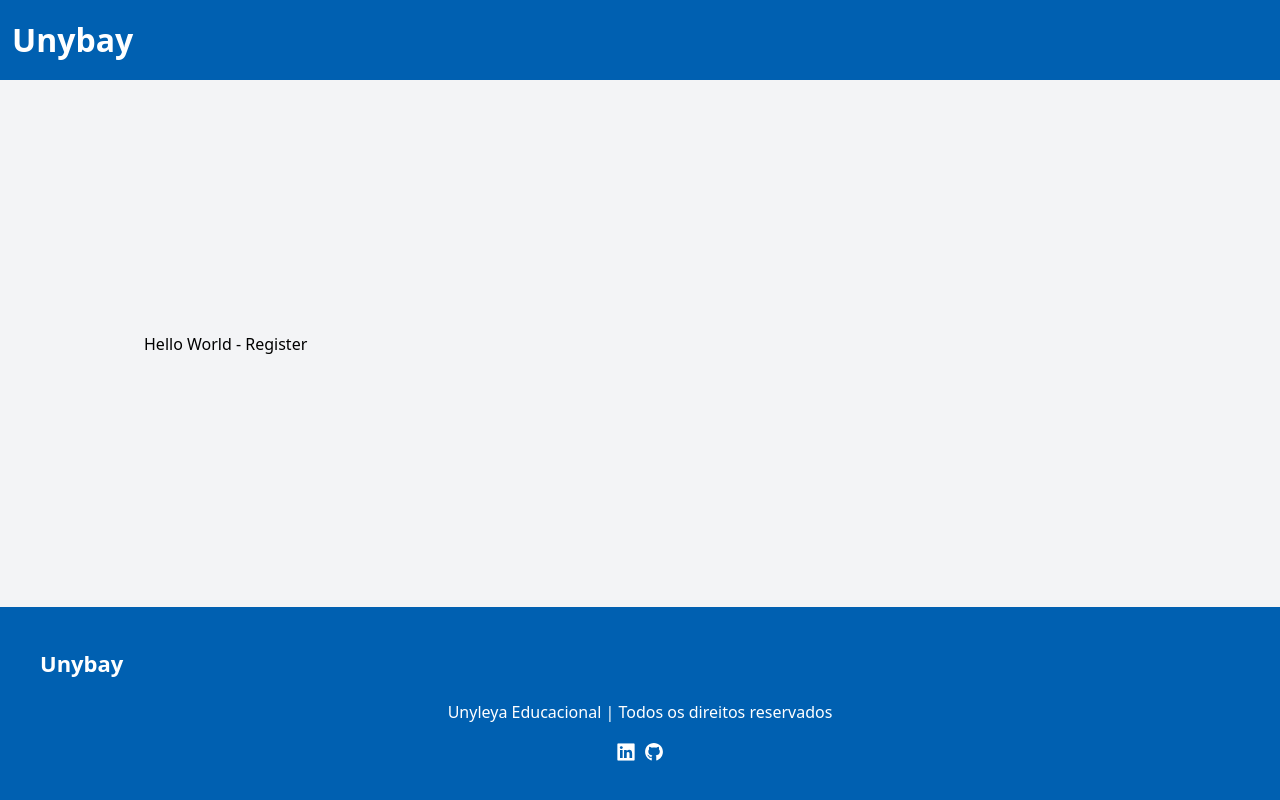
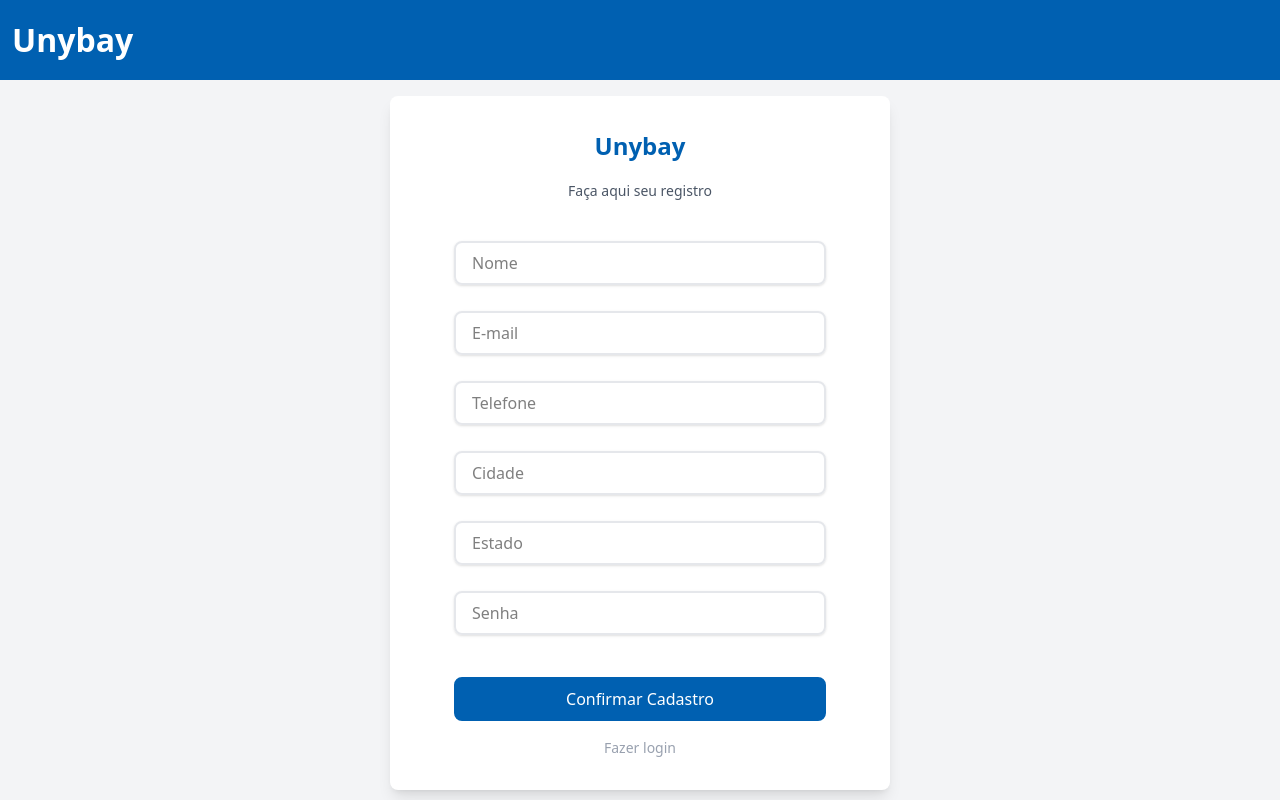
Before and after one commit to beacastroalves/projeto-final-pos-unyleya, a React (Vite) app: page /register in a window 1280 px wide. Shown: the top 800 px of the page. Built offline with nearby package versions, Linux system fonts and the light colour scheme.

Commit message:
Implementando e validando o formulario da pagina register

```diff
--- a/src/pages/login/index.tsx
+++ b/src/pages/login/index.tsx
@@ -2,6 +2,7 @@ import { useForm } from "react-hook-form";
 import AuthTemplate from "../../templates/auth-template";
 import * as Yup from "yup";
 import { yupResolver } from "@hookform/resolvers/yup";
+import { useNavigate } from "react-router-dom";
 
 type LoginForm = {
   email: string;
@@ -19,6 +20,8 @@ const schemaValidation = Yup.object().shape({
 
 const Login = () => {
 
+  const navigate = useNavigate();
+
   const {
     register,
     handleSubmit,
@@ -31,7 +34,7 @@ const Login = () => {
 
   return (
     <AuthTemplate>
-      <div className="bg-white py-8 px-10 rounded-lg shadow-lg w-[400px] flex flex-col gap-4 self-center">
+      <div className="bg-white py-8 px-20 rounded-lg shadow-lg w-[500px] flex flex-col gap-4 self-center">
         <h1 className="font-bold text-primary text-[24px] text-center">Unybay</h1>
         <p className="text-gray-600 text-[14px] text-center mb-6">Acesse a sua conta</p>
         <form
@@ -42,7 +45,7 @@ const Login = () => {
             <input
               {...register('email')}
               className="border-2 border-gray-200 rounded-lg py-2 px-4 outline-gray-400 shadow-sm"
-              type="text"
+              type="email"
               placeholder="E-mail"
             />
             { errors.email && (
@@ -62,9 +65,9 @@ const Login = () => {
             )}
           </div>
 
-          <button className="border-2 border-primary bg-primary text-white rounded-lg py-2 px-4 mt-4 cursor-pointer transition duration-200 hover:bg-primary-300 active:bg-primary-600 active:translate-[1px]" type="submit">Entrar</button>
+          <button className="border-2 border-primary bg-primary text-white rounded-lg py-2 px-4 my-4 cursor-pointer transition duration-200 hover:bg-primary-300 active:bg-primary-600 active:translate-[1px]" type="submit">Entrar</button>
+          <button onClick={() => navigate('/register')} className="text-gray-400 text-[14px] cursor-pointer hover:text-gray-600">Cadastre-se</button>
         </form>
-          <button className="text-gray-400 text-[14px] cursor-pointer hover:text-gray-600">Cadastre-se</button>
       </div>
     </AuthTemplate>
   )
--- a/src/pages/register/index.tsx
+++ b/src/pages/register/index.tsx
@@ -1,9 +1,142 @@
+import { useNavigate } from "react-router-dom";
 import AuthTemplate from "../../templates/auth-template";
+import { useForm } from "react-hook-form";
+import * as Yup from "yup";
+import { yupResolver } from "@hookform/resolvers/yup";
+// import { useNavigate } from "react-router-dom";
+
+type RegisterForm = {
+  name: string;
+  email: string;
+  phone: string;
+  city: string;
+  state: string;
+  password: string;
+}
+
+const schemaValidation = Yup.object().shape({
+  name: Yup.string().required("Campo obrigatório"),
+  email: Yup.string()
+    .email("Digite um e-mail válido")
+    .required("Campo obrigatório"),
+  phone: Yup.string().required("Campo obrigatório"),
+  city: Yup.string().required("Campo obrigatório"),
+  state: Yup.string().required("Campo obrigatório"),
+  password: Yup.string()
+    .required("Campo obrigatório")
+    .min(4, "Mínimo de 4 caracteres")
+});
 
 const Register = () => {
+
+  const navigate = useNavigate();
+
+  const {
+    register,
+    handleSubmit,
+    formState: { errors }
+  } = useForm<RegisterForm>({ resolver: yupResolver(schemaValidation) });
+
+  const createUser = (values: RegisterForm) => {
+    console.log(values);
+  };
+
   return (
     <AuthTemplate>
-      <h1>Hello World - Register</h1>
+      <div className="bg-white py-8 px-16 rounded-lg shadow-lg w-[500px] flex flex-col gap-4 self-center">
+        <h1 className="font-bold text-primary text-[24px] text-center">Unybay</h1>
+        <p className="text-gray-600 text-[14px] text-center mb-6">Faça aqui seu registro</p>
+        <form
+          className="flex flex-col"
+          onSubmit={handleSubmit(createUser)}
+        >
+
+          <div className="flex flex-col flex-1 min-h-[70px] h-[70px]">
+            <input
+              {...register('name')}
+              className="border-2 border-gray-200 rounded-lg py-2 px-4 outline-gray-400 shadow-sm"
+              type="text"
+              placeholder="Nome"
+            />
+            { errors.name && (
+              <span className="text-red-700 text-[12px] ml-2">{ errors.name.message }</span>
+            )}
+          </div>
+
+          <div className="flex flex-col flex-1 min-h-[70px] h-[70px]">
+            <input
+              {...register('email')}
+              className="border-2 border-gray-200 rounded-lg py-2 px-4 outline-gray-400 shadow-sm"
+              type="email"
+              placeholder="E-mail"
+            />
+            { errors.email && (
+              <span className="text-red-700 text-[12px] ml-2">{ errors.email.message }</span>
+            )}
+          </div>
+
+          <div className="flex flex-col flex-1 min-h-[70px] h-[70px]">
+            <input
+              {...register('phone')}
+              className="border-2 border-gray-200 rounded-lg py-2 px-4 outline-gray-400 shadow-sm"
+              type="tel"
+              placeholder="Telefone"
+            />
+            { errors.phone && (
+              <span className="text-red-700 text-[12px] ml-2">{ errors.phone.message }</span>
+            )}
+          </div>
+
+          <div className="flex flex-col flex-1 min-h-[70px] h-[70px]">
+            <input
+              {...register('city')}
+              className="border-2 border-gray-200 rounded-lg py-2 px-4 outline-gray-400 shadow-sm"
+              type="text"
+              placeholder="Cidade"
+            />
+            { errors.city && (
+              <span className="text-red-700 text-[12px] ml-2">{ errors.city.message }</span>
+            )}
+          </div>
+
+          <div className="flex flex-col flex-1 min-h-[70px] h-[70px]">
+            <input
+              {...register('state')}
+              className="border-2 border-gray-200 rounded-lg py-2 px-4 outline-gray-400 shadow-sm"
+              type="text"
+              placeholder="Estado"
+            />
+            { errors.state && (
+              <span className="text-red-700 text-[12px] ml-2">{ errors.state.message }</span>
+            )}
+          </div>
+
+          <div className="flex flex-col flex-1 min-h-[70px] h-[70px]">
+            <input
+              {...register('password')}
+              className="border-2 border-gray-200 rounded-lg py-2 px-4 outline-gray-400 shadow-sm"
+              type="password"
+              placeholder="Senha"
+            />
+            { errors.password && (
+              <span className="text-red-700 text-[12px] ml-2">{ errors.password.message}</span>
+            )}
+          </div>
+
+          <button
+            className="border-2 border-primary bg-primary text-white rounded-lg py-2 px-4 my-4 cursor-pointer transition duration-200 hover:bg-primary-300 active:bg-primary-600 active:translate-[1px]"
+            type="submit"
+          >
+            Confirmar Cadastro
+          </button>
+          <button
+            onClick={() => navigate('/login')}
+            className="text-gray-400 text-[14px] cursor-pointer hover:text-gray-600"
+          >
+            Fazer login
+          </button>
+        </form>
+      </div>
     </AuthTemplate>
   )
 };
```
